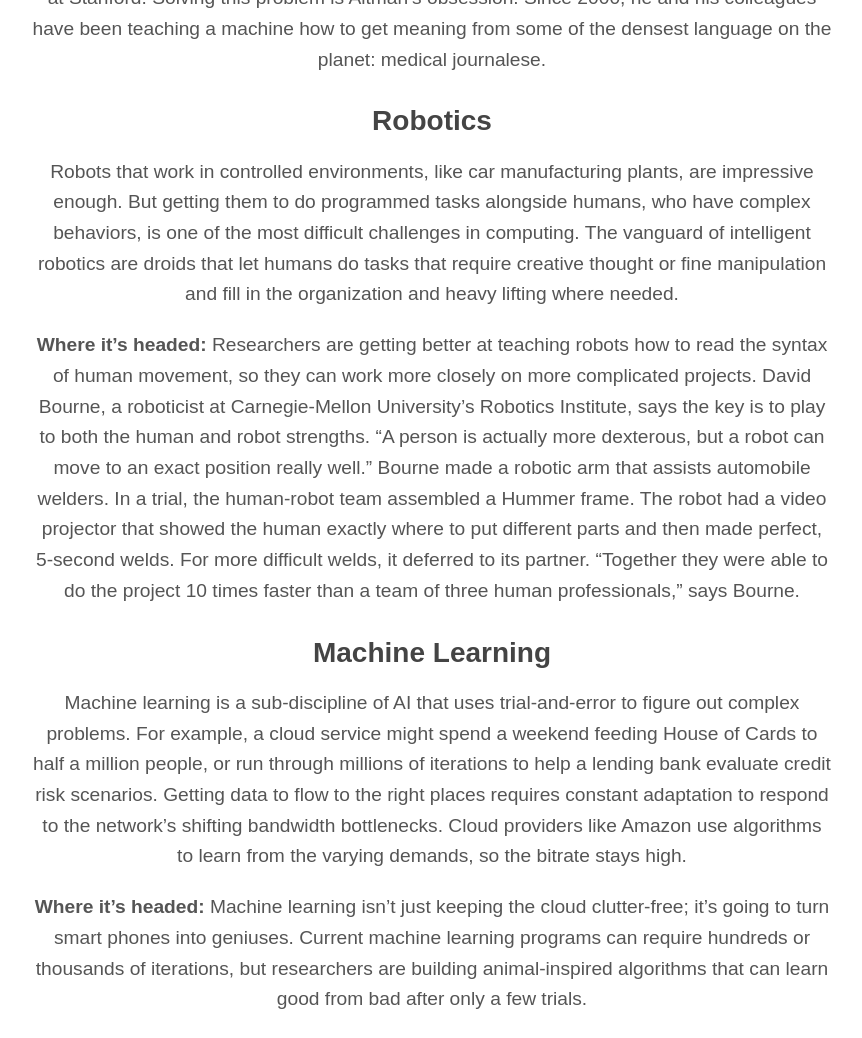
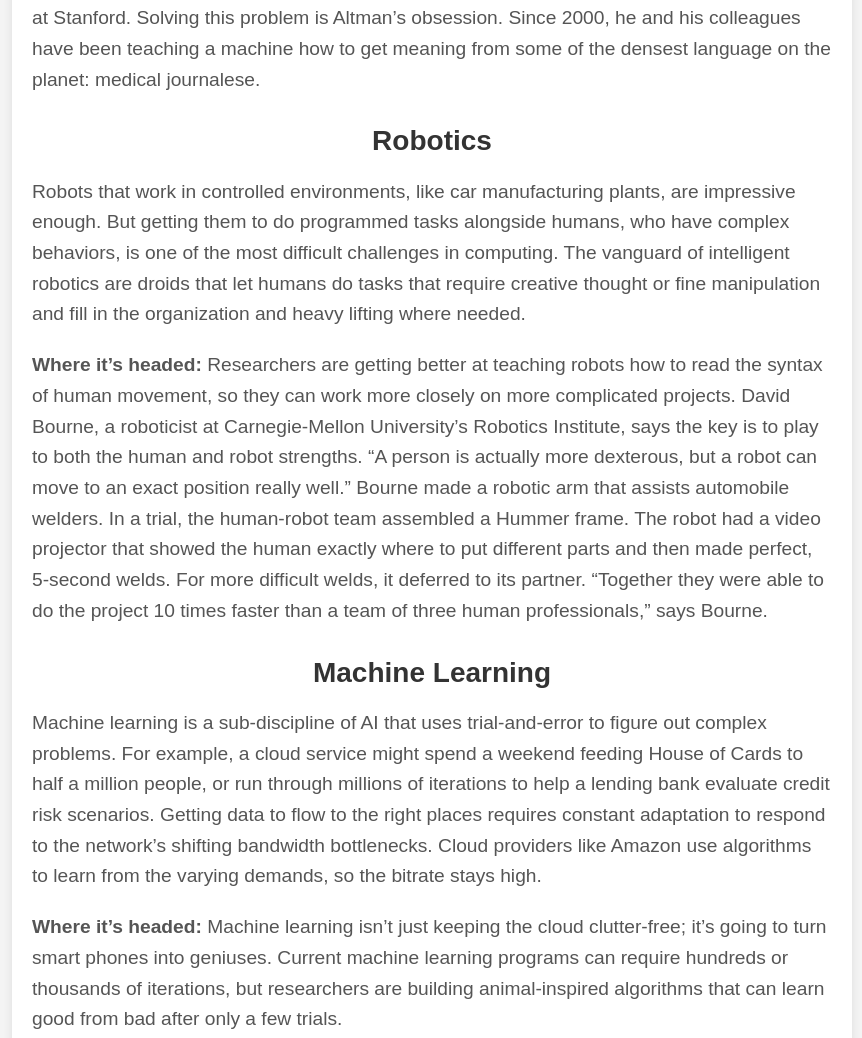
Before and after one commit to tomiguanes/textoLineal, a plain HTML site: page index.html in a window 1280 px wide. Shown: the top 1038 px of the page, without its empty margins (208-1070 px from the left). Drawn offline with Linux system fonts and the light colour scheme.

Commit message:
Update index.html

```diff
--- a/index.html
+++ b/index.html
@@ -5,6 +5,34 @@
     <meta name="viewport" content="width=device-width, initial-scale=1.0">
     <title>El Futuro de la IA</title>
     <link rel="stylesheet" href="style.css">
+    <style>
+        body {
+            font-family: 'Arial', sans-serif;
+            background-color: #f4f4f4;
+            margin: 0;
+            padding: 20px;
+            text-align: center;
+        }
+
+        .container {
+            max-width: 800px;
+            margin: 0 auto;
+            padding: 20px;
+            background-color: white;
+            box-shadow: 0 0 10px rgba(0, 0, 0, 0.1);
+            text-align: left; /* Para que el texto no esté todo centrado */
+        }
+
+        h1, h2 {
+            text-align: center;
+            color: #333;
+        }
+
+        p {
+            line-height: 1.6;
+            margin-bottom: 20px;
+        }
+    </style>
 </head>
 <body>
     <div class="container">
```
